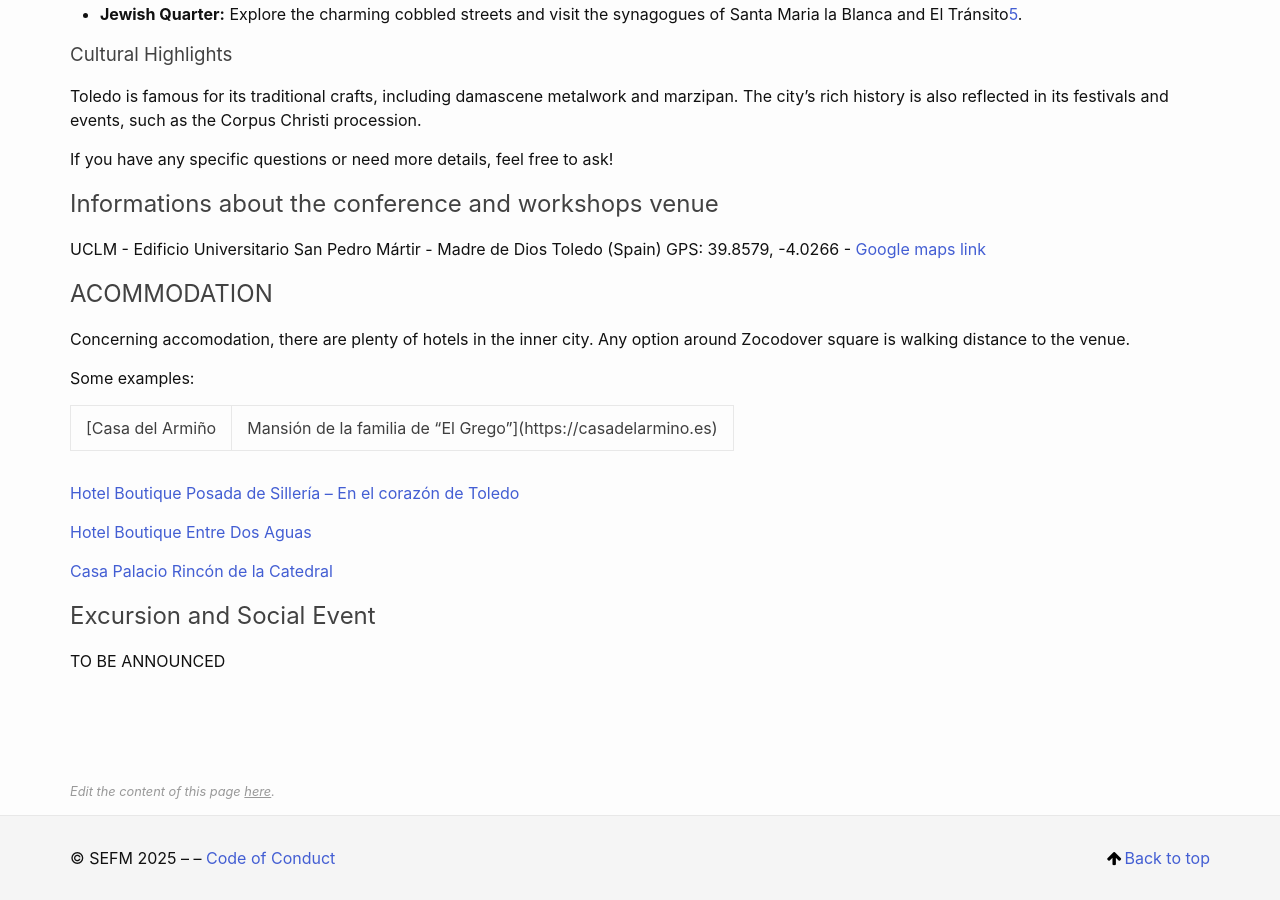
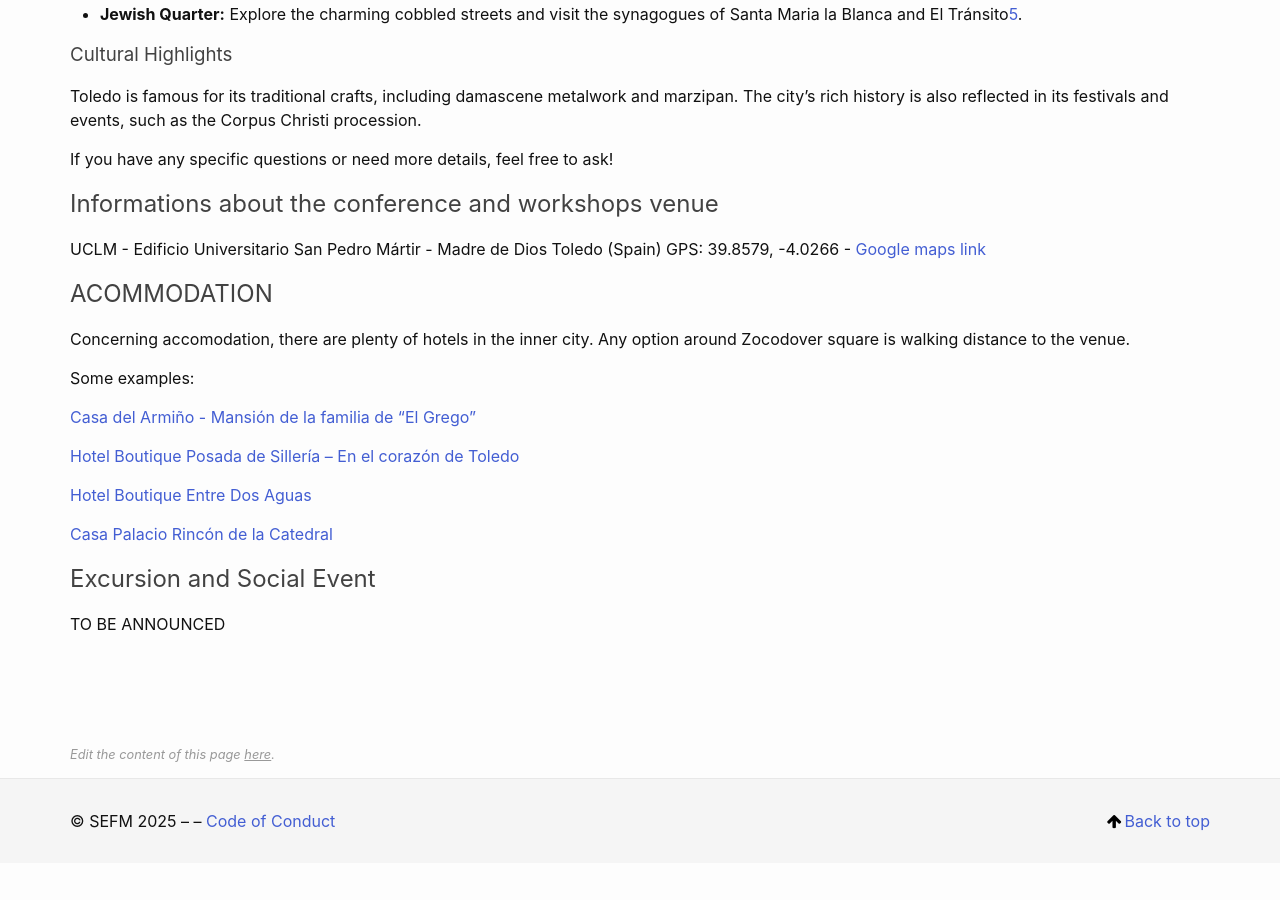
Before and after one commit to sefm-conference/2025, a Jekyll site: the page built from _pages/venue.md, in a window 1280 px wide and 900 px high, scrolled down 1292 px. Built offline with Jekyll 4.4.1, drawn with Linux system fonts in a browser that asks for light colours; after the commit the page ends 2155 px from its top, so only the background shows below that.

Commit message:
Update venue.md

```diff
--- a/_pages/venue.md
+++ b/_pages/venue.md
@@ -46,7 +46,7 @@ Concerning accomodation, there are plenty of hotels in the inner city. Any optio
 
 Some examples:
 
-[Casa del Armiño | Mansión de la familia de "El Grego"](https://casadelarmino.es)
+[Casa del Armiño - Mansión de la familia de "El Grego"](https://casadelarmino.es)
 
 [Hotel Boutique Posada de Sillería – En el corazón de Toledo](https://hotelposadasilleria.es/)
 
```
